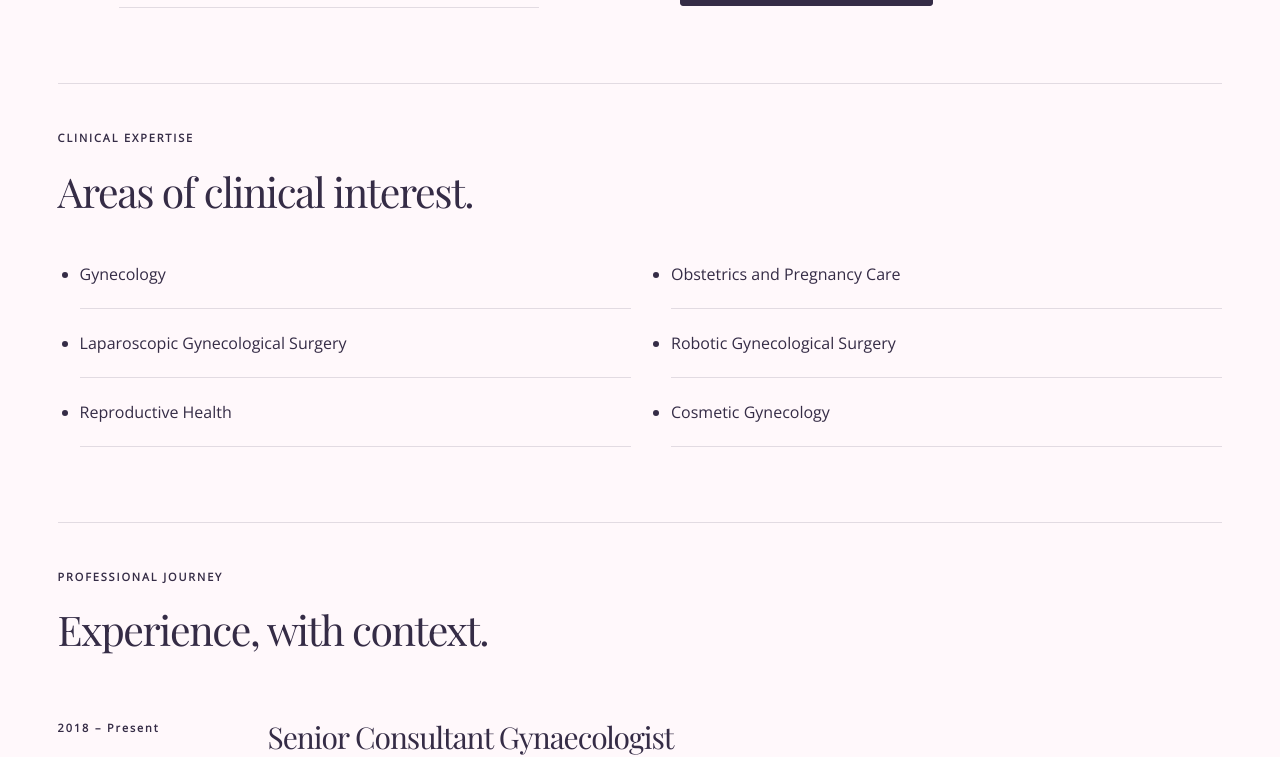
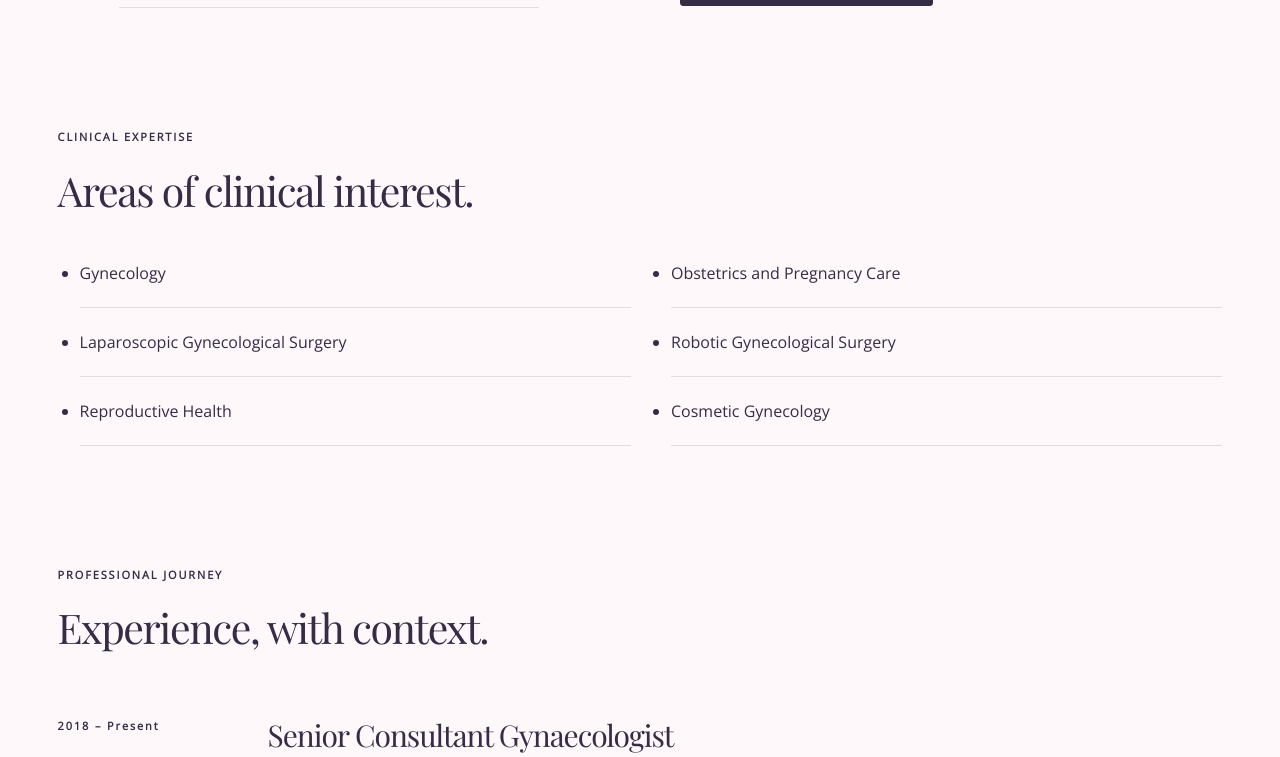
Before and after one commit to reddyprasadkv-sunsolv/drvasundara, an Astro site: page /about in a window 1280 px wide. Shown: the part 1111-1868 px from the top of the page. Built offline with nearby package versions, Linux system fonts and the light colour scheme; Astro itself is replaced by a stand-in of ours.

Commit message:
Remove decorative section divider lines from About page

```diff
--- a/src/pages/about.astro
+++ b/src/pages/about.astro
@@ -123,3 +123,9 @@ const schema = publicProfile.title
     </nav>
   </section>
 </Page>
+
+<style>
+  .profile-section {
+    border-top: 0;
+  }
+</style>
```
Also changed, not shown: .github/pages-deployment-request.json.
